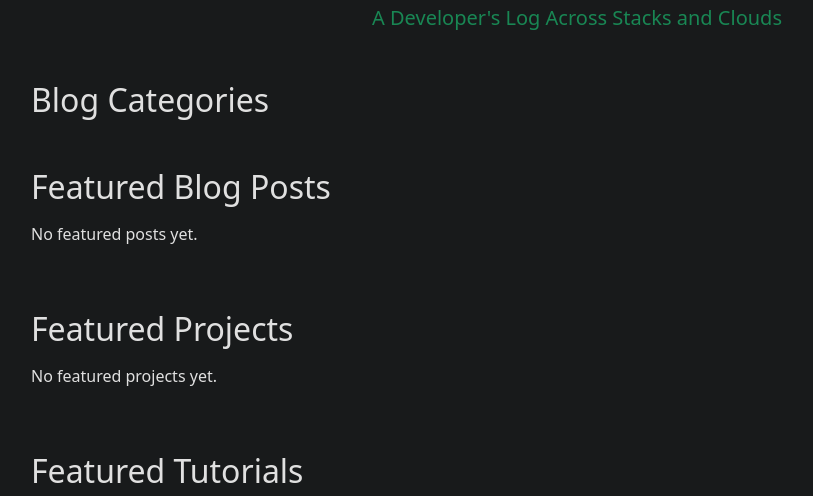
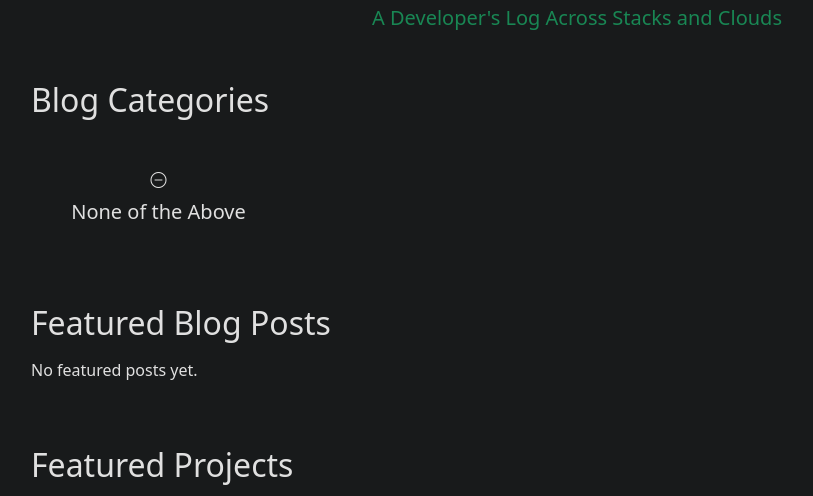
Before and after one commit to Ilovebarbara/My-Website-Creation, a Django app: page / in a window 1280 px wide. Shown: the part 280-776 px from the top of the page, without its empty margins (63-876 px from the left). Run offline with Django 5.2, Linux system fonts and the light colour scheme; data that the repository does not hold is empty.

Commit message:
Update home.html

```diff
--- a/main/templates/home.html
+++ b/main/templates/home.html
@@ -18,6 +18,14 @@
             </div>
         </div>
         {% endfor %}
+        <div class="col-12 col-md-6 col-lg-3">
+            <div class="category-card p-4 h-100 text-center">
+                <div class="category-icon mb-2">
+                    <i class="bi bi-dash-circle"></i>
+                </div>
+                <h5>None of the Above</h5>
+            </div>
+        </div>
     </div>
 </section>
 
```
